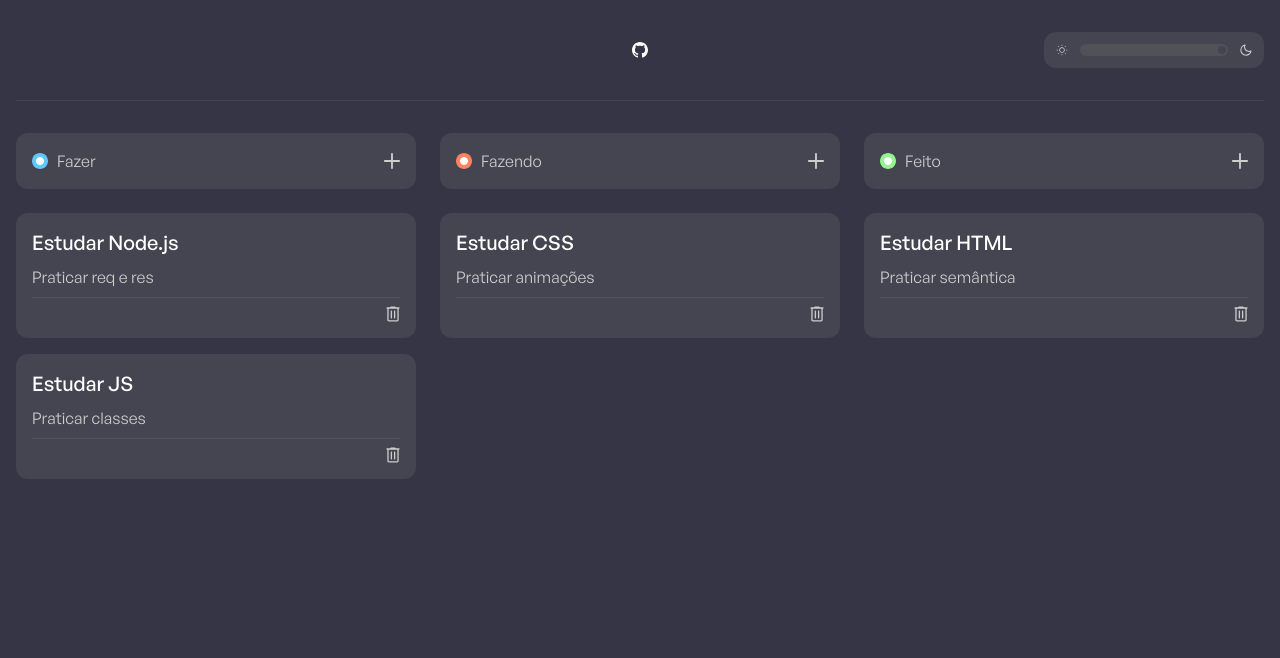
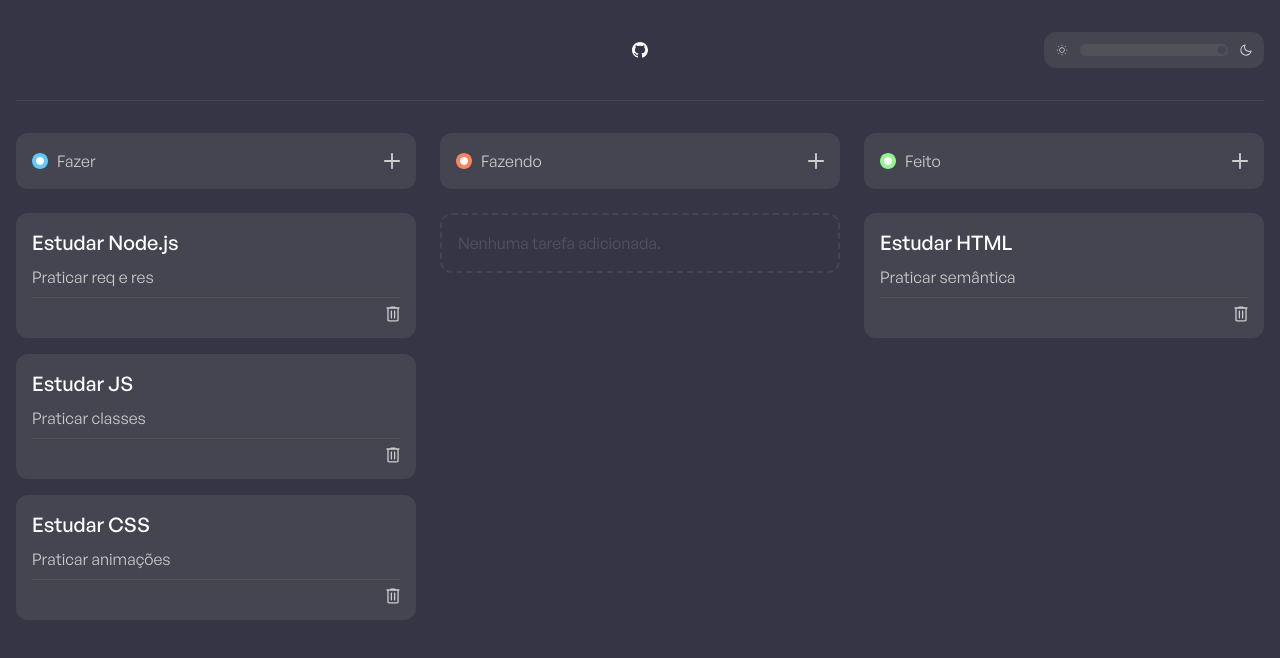
Before and after one commit to allangdasilva/react-kanban-app, a React (Vite) app: page / in a window 1280 px wide. Shown: the top 658 px of the page. Built offline with nearby package versions, Linux system fonts and the light colour scheme.

Commit message:
Estilizar temporariamente o efeito de border ao fazer o dragging e criar o componente NoTask e estilizar o mesmo

```diff
--- /dev/null
+++ b/src/ui/kanban/NoTask.tsx
@@ -0,0 +1,9 @@
+const NoTask = () => {
+  return (
+    <div className="p-4 font-body-base border-2 border-dashed rounded-default text-body/20 border-background-400">
+      Nenhuma tarefa adicionada.
+    </div>
+  );
+};
+
+export default NoTask;
--- a/src/ui/kanban/Task.tsx
+++ b/src/ui/kanban/Task.tsx
@@ -1,24 +1,47 @@
+import React from "react";
 import TrashIcon from "../../icons/TrashIcon";
 import Divider from "../divider/Divider";
+import clsx from "clsx";
 
 interface TaskProps extends React.HTMLAttributes<HTMLDivElement> {
   task: {
     id: number;
     title: string;
     desc: string;
-    status: string;
+    status: "open" | "in-progress" | "done";
   };
 }
 
 const Task = ({ task }: TaskProps) => {
+  const [dragStart, setDragStart] = React.useState(false);
+
   return (
-    <div className="flex flex-col gap-2 p-4 rounded-default cursor-grab bg-background-400">
-      <span className="font-body-xl text-title">{task.title}</span>
-      <span className="font-body-base text-body">{task.desc}</span>
-      <Divider bg="bg-background-300" />
-      <button type="button" className="self-end cursor-pointer">
-        <TrashIcon />
-      </button>
+    <div className="relative">
+      <div
+        draggable
+        onDragStart={() => setDragStart(true)}
+        onDragEnd={() => setDragStart(false)}
+        className={clsx(
+          "relative flex flex-col gap-2 p-4 rounded-default cursor-grab bg-background-400 z-10 origin-top-left transition-transform",
+          { "rotate-z-5": dragStart },
+        )}
+      >
+        <span className="font-body-xl text-title">{task.title}</span>
+        <span className="font-body-base text-body">{task.desc}</span>
+        <Divider bg="bg-background-300" />
+        <button type="button" className="self-end pl-2 cursor-pointer z-20">
+          <TrashIcon />
+        </button>
+      </div>
+      <div
+        className={clsx(
+          "absolute inset-0 rounded-default border-2 border-dashed opacity-0 z-0",
+          { "border-open": task.status === "open" },
+          { "border-in-progress": task.status === "in-progress" },
+          { "border-done": task.status === "done" },
+          { "opacity-100": dragStart },
+        )}
+      ></div>
     </div>
   );
 };
--- a/src/ui/kanban/TasksCard.tsx
+++ b/src/ui/kanban/TasksCard.tsx
@@ -1,7 +1,14 @@
 import React from "react";
 import Task from "./Task";
+import NoTask from "./NoTask";
 
 interface TasksCardProps extends React.HTMLAttributes<HTMLDivElement> {
+  status: "open" | "in-progress" | "done";
+}
+interface Task {
+  id: number;
+  title: string;
+  desc: string;
   status: "open" | "in-progress" | "done";
 }
 
@@ -28,15 +35,18 @@ const tasks = [
     id: 4,
     title: "Estudar CSS",
     desc: "Praticar animações",
-    status: "in-progress",
+    status: "open",
   },
 ];
 
 const TasksCard = ({ status, ...props }: TasksCardProps) => {
-  const filteredTasks = tasks.filter((task) => task.status === status);
+  const filteredTasks = tasks.filter(
+    (task) => task.status === status,
+  ) as Task[];
 
   return (
     <div className="space-y-4" {...props}>
+      {!filteredTasks.length && <NoTask />}
       {filteredTasks.map((task) => (
         <Task key={task.id} task={task} />
       ))}
```
